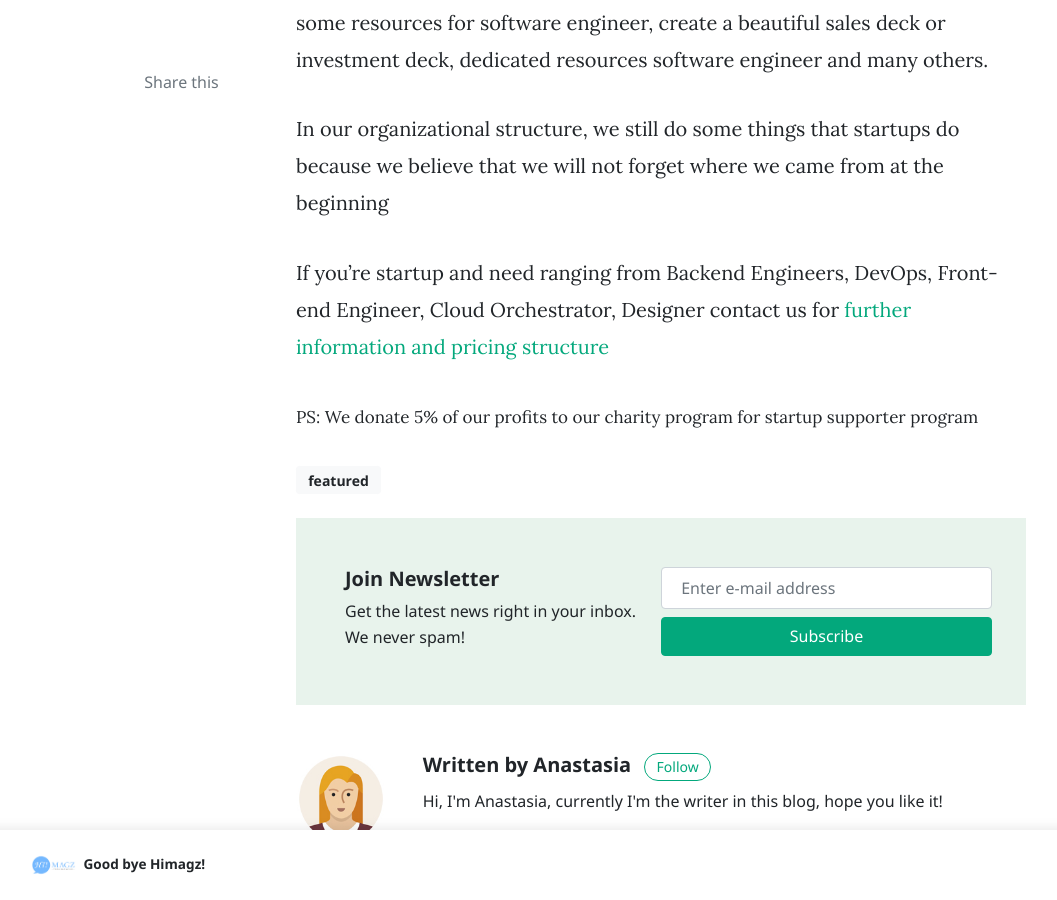
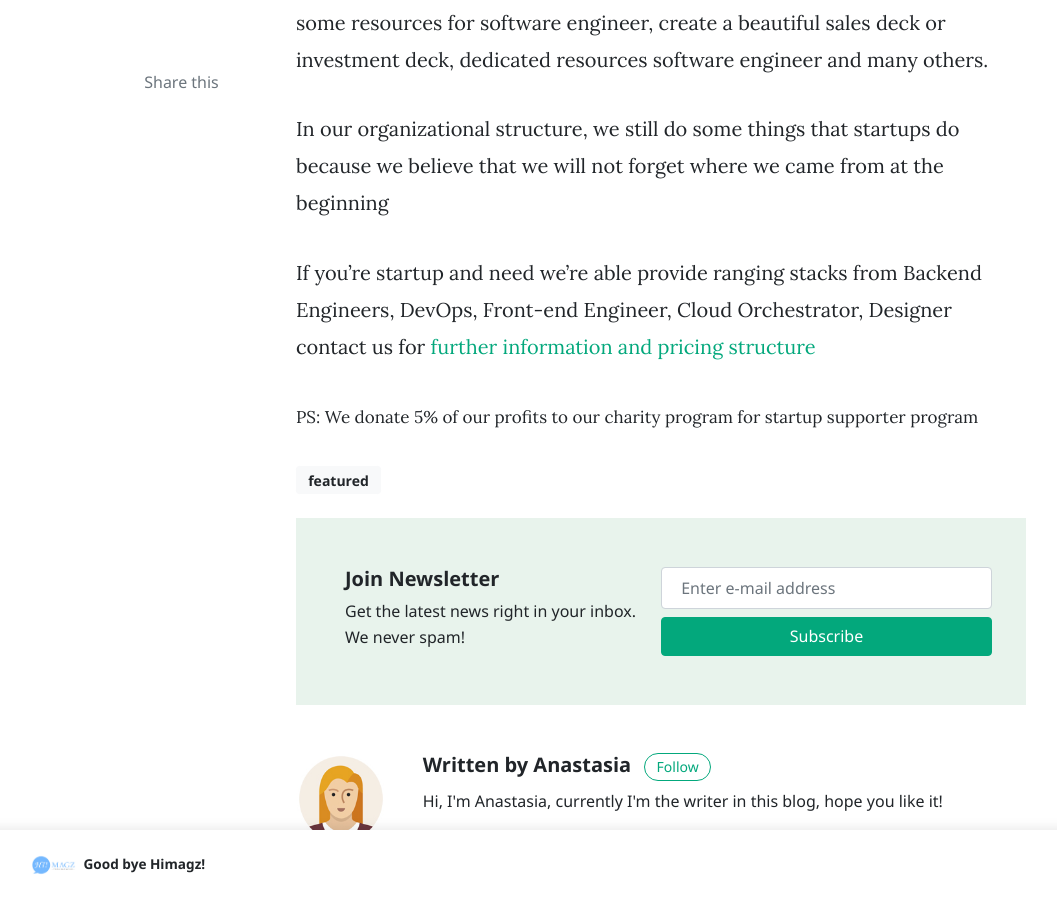
Before and after one commit to bit-dna/bitdnablog, a Jekyll site: the page built from _posts/2019-07-21-we-are-startups-supporter.md, in a window 1280 px wide and 900 px high, scrolled down 979 px. Shown: the whole window, without its empty margins (74-1131 px from the left). Built offline with Jekyll 4.4.1, drawn with Linux system fonts in a browser that asks for light colours; nearby versions of some CDN libraries; comment, search, counter and statistics services are not loaded.

Commit message:
fix wording

```diff
--- a/_posts/2019-07-21-we-are-startups-supporter.md
+++ b/_posts/2019-07-21-we-are-startups-supporter.md
@@ -16,6 +16,6 @@ It's mean since we are origin from startup we would like to help those startup a
 
 In our organizational structure, we still do some things that startups do because we believe that we will not forget where we came from at the beginning
 
-If you're startup and need ranging from Backend Engineers, DevOps, Front-end Engineer, Cloud Orchestrator, Designer contact us for <a href="https://bitdna.io/contact.html">further information and pricing structure</a>
+If you're startup and need we're able provide ranging stacks from Backend Engineers, DevOps, Front-end Engineer, Cloud Orchestrator, Designer contact us for <a href="https://bitdna.io/contact.html">further information and pricing structure</a>
 
 <small>PS: We donate 5% of our profits to our charity program for startup supporter program</small>
```
